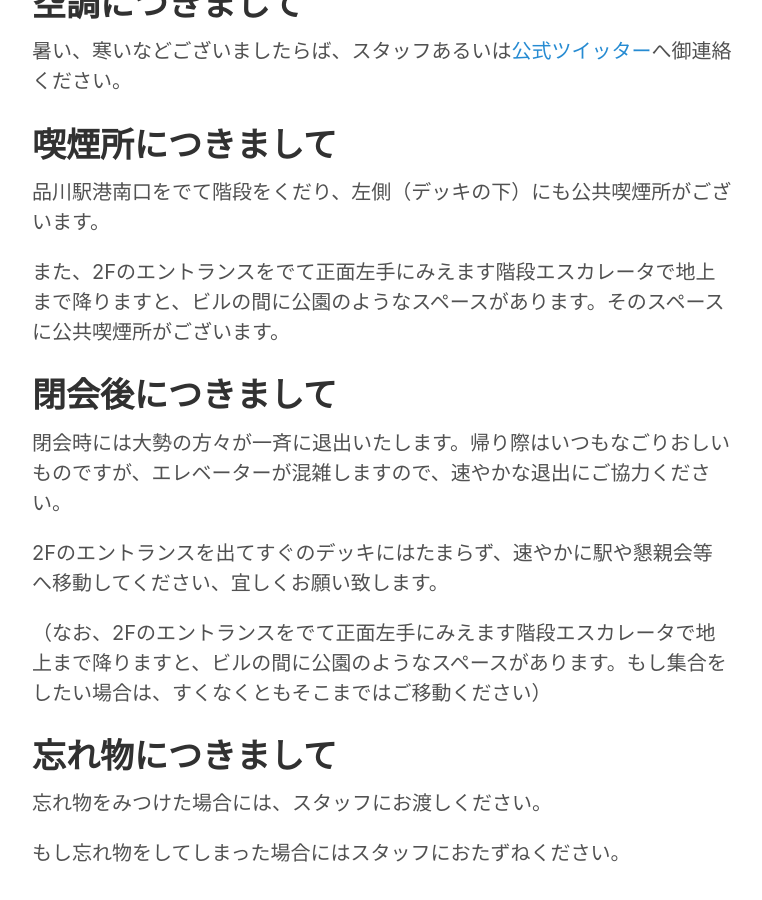
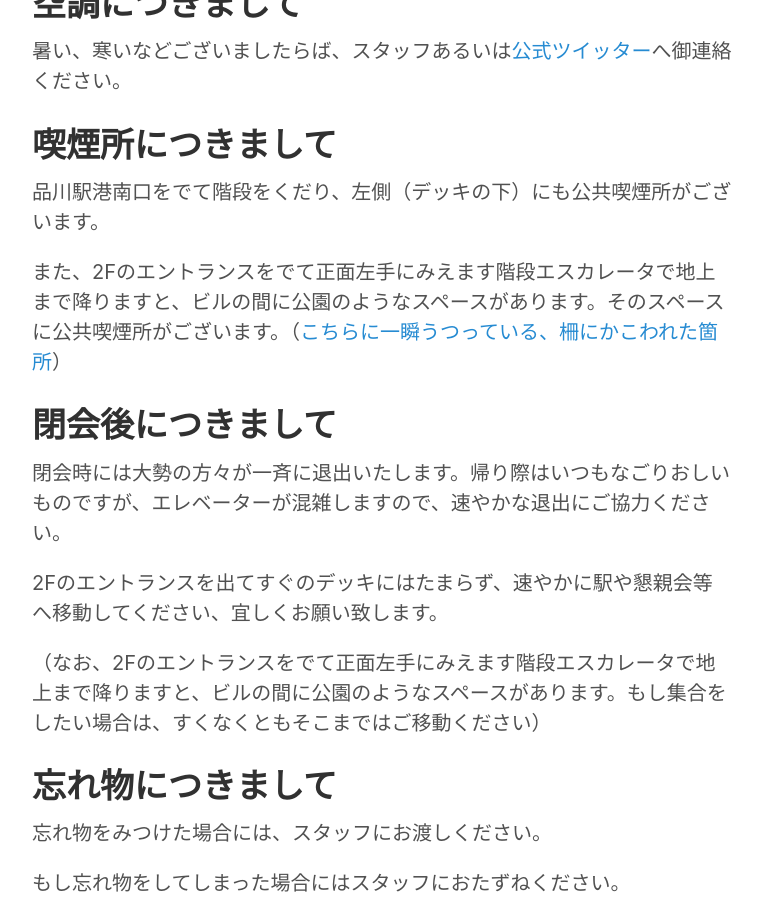
Before and after one commit to hachiojipm/yapcasia-8oji-2016mid, a Jekyll site: the page built from venue_info.md, in a window 1280 px wide and 900 px high, scrolled down 4701 px. Shown: the whole window, without its empty margins (258-1020 px from the left). Built offline with Jekyll 4.4.1, drawn with Linux system fonts in a browser that asks for light colours; comment, search, counter and statistics services are not loaded.

Commit message:
update text

```diff
--- a/venue_info.md
+++ b/venue_info.md
@@ -111,7 +111,7 @@
 
 品川駅港南口をでて階段をくだり、左側（デッキの下）にも公共喫煙所がございます。
 
-また、2Fのエントランスをでて正面左手にみえます階段エスカレータで地上まで降りますと、ビルの間に公園のようなスペースがあります。そのスペースに公共喫煙所がございます。
+また、2Fのエントランスをでて正面左手にみえます階段エスカレータで地上まで降りますと、ビルの間に公園のようなスペースがあります。そのスペースに公共喫煙所がございます。（[こちらに一瞬うつっている、柵にかこわれた箇所](https://youtu.be/13612FraKtg?t=49s)）
 
 
 # 閉会後につきまして
```
